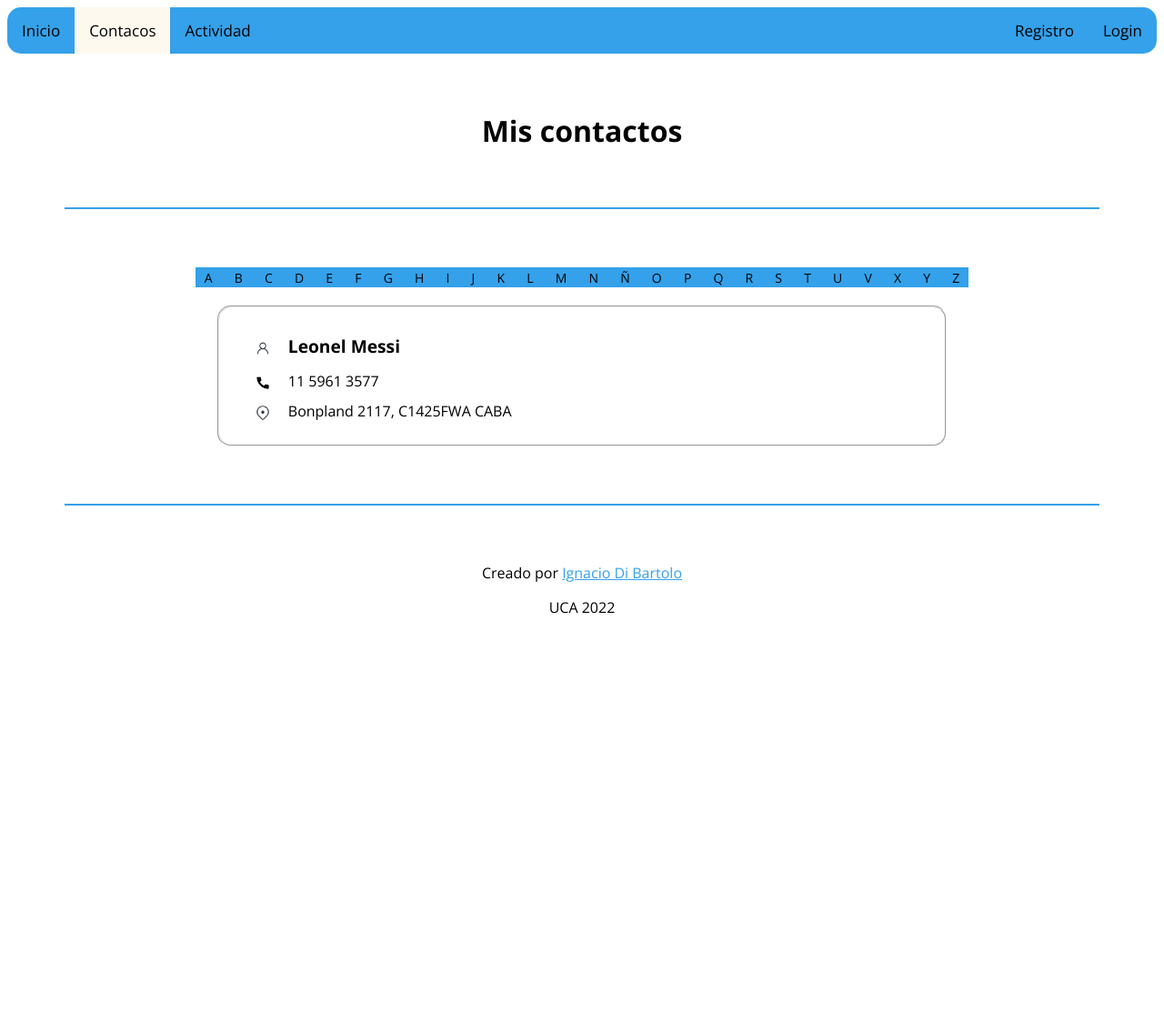
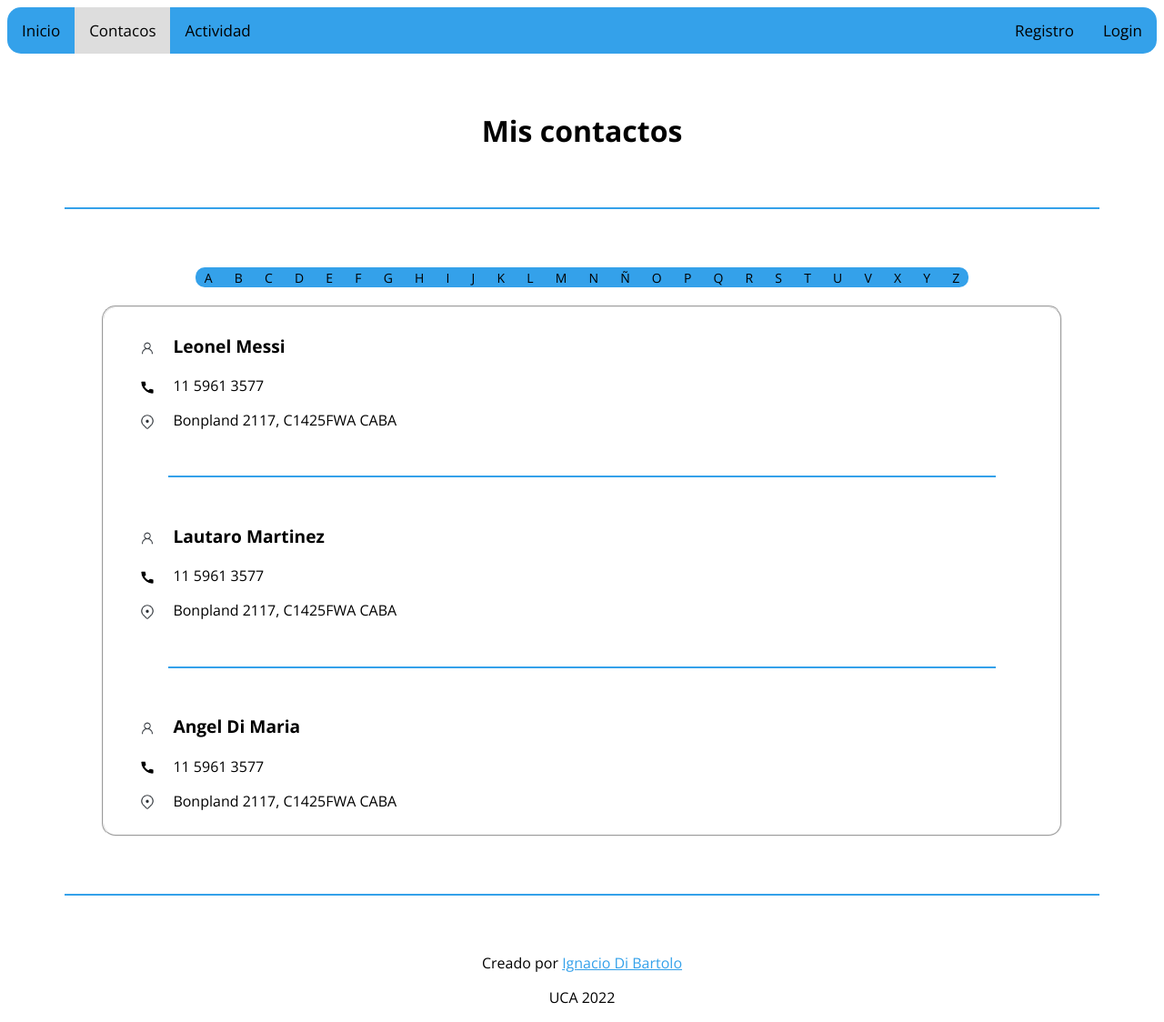
Before and after one commit to nachodibartolo/pwebcrm, a PHP site: page /contactos.html in a window 1280 px wide. Shown: the whole page at 91% size. Before the commit the page ends 675 px from the top, so only its background shows below. Run offline with PHP 8.4, Linux system fonts and the light colour scheme.

Commit message:
Contactos terminados

```diff
--- a/contactos.html
+++ b/contactos.html
@@ -59,6 +59,18 @@
                 <p class="datospersona"><img src="iconos/telefono.png" class="iconossugerencia">11 5961 3577</p>
                 <p class="datospersona"><img src="iconos/lugar.png" class="iconossugerencia">Bonpland 2117, C1425FWA CABA</p>
             </div>
+            <div class="divisor"></div>
+            <div class="personalista">
+                <p class="bold"><img src="iconos/persona.png" class="iconossugerencia">Lautaro Martinez</p>
+                <p class="datospersona"><img src="iconos/telefono.png" class="iconossugerencia">11 5961 3577</p>
+                <p class="datospersona"><img src="iconos/lugar.png" class="iconossugerencia">Bonpland 2117, C1425FWA CABA</p>
+            </div>
+            <div class="divisor"></div>
+            <div class="personalista">
+                <p class="bold"><img src="iconos/persona.png" class="iconossugerencia">Angel Di Maria</p>
+                <p class="datospersona"><img src="iconos/telefono.png" class="iconossugerencia">11 5961 3577</p>
+                <p class="datospersona"><img src="iconos/lugar.png" class="iconossugerencia">Bonpland 2117, C1425FWA CABA</p>
+            </div>
         </fieldset>
     </section>
 </body>
--- a/index.html
+++ b/index.html
@@ -29,7 +29,7 @@
         <h2>Que te parece hacer algo hoy con:</h2>
         <br>
         <img src="fotos/fotopersona.jpg" alt="Foto de perfil" class="fotosugerencia">
-        <p class="datossugerencia"><img src="iconos/persona.png" class="iconossugerencia">Leonel Messi</p>
+        <p class="datossugerencia"><img src="iconos/persona.png" class="iconossugerencia">Ricardo Fort</p>
         <br>
         <p class="datossugerencia"><img src="iconos/check.png" class="iconossugerencia">Ir a tomar una <a class="ch bold">cerveza</a> en:</p>
         <br>
--- a/styles.css
+++ b/styles.css
@@ -21,7 +21,7 @@
 
 
 .topnav a.active {
-    background-color: #FEF9EF;
+    background-color: #DDDDDD;
 }
 
 .der {
@@ -94,7 +94,7 @@ html {
     min-width: 300px;
     border-radius: 5px;
     margin-top: 50px;
-    background-color: #FEF9EF;
+    background-color: #DDDDDD;
 }
 
 .botoningreso:hover {
@@ -218,7 +218,7 @@ html {
     display: block;
     width: 50%;
     margin: 20px 10px;
-    background-color: #FEF9EF;
+    background-color: #DDDDDD;
     border-color: #34A1EA;
 }
 
@@ -255,6 +255,7 @@ html {
     overflow: hidden;
     width: max-content;
     margin: 20px auto;
+    border-radius: 10px;
 }
 
 .navabc a{
@@ -279,14 +280,13 @@ html {
 
 .outcontactos {
     display: block;
-    width: 60%;
+    width: 80%;
     margin: 20px auto;
     border-radius: 15px;
     padding: 10px 20px;
 }
 
 .datospersona {
-    margin-top: -5px;
     display: block;
 }
 
```
